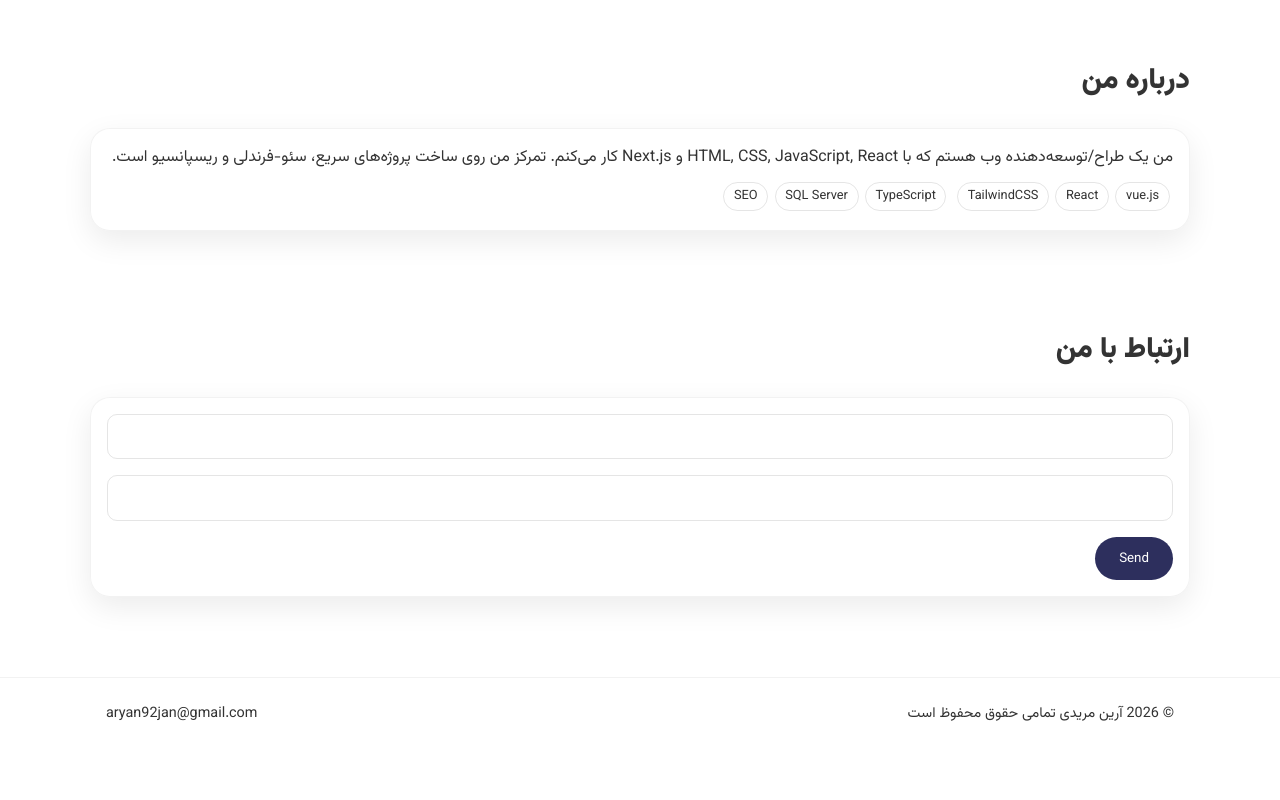
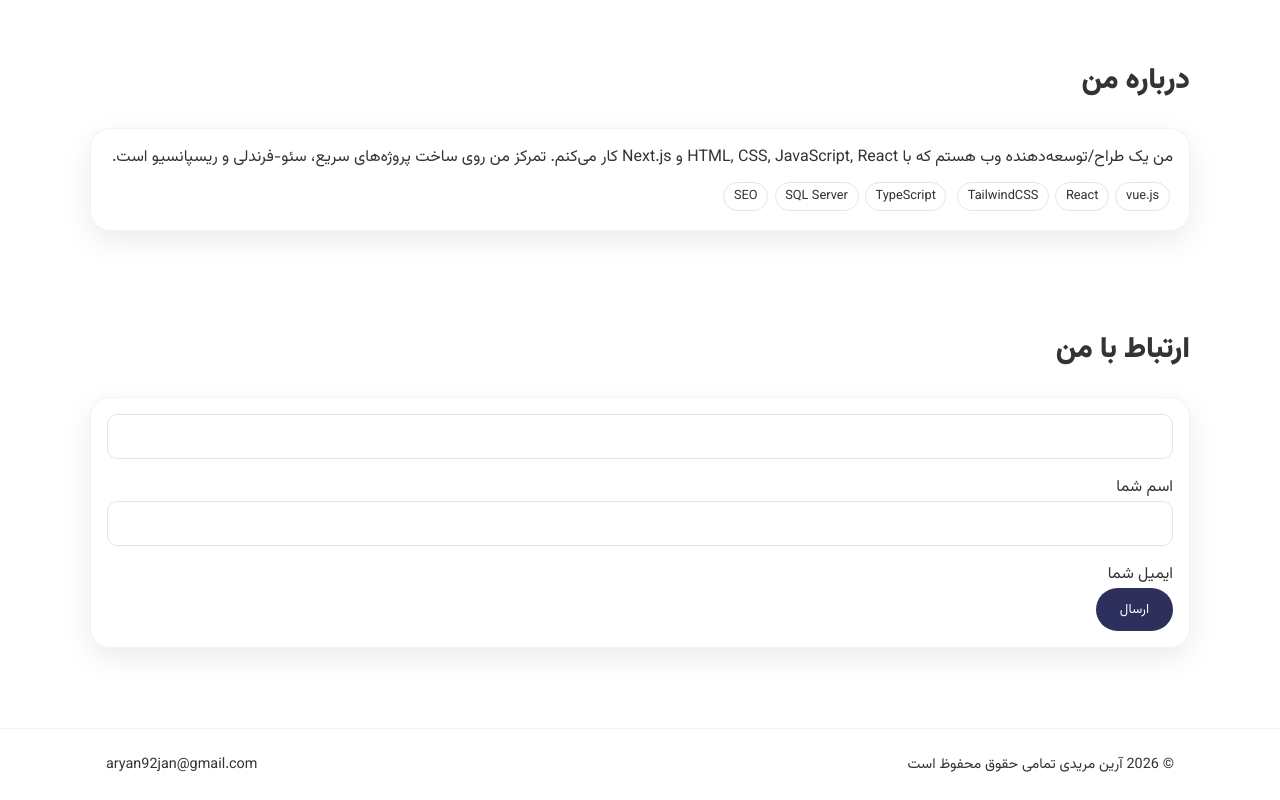
Before and after one commit to aryan92jan-dotcom/MY-pro, a plain HTML site: page index.html in a window 1280 px wide. Shown: the part 670-1470 px from the top of the page. Before the commit the page ends 1419 px from the top, so only its background shows below. Drawn offline with Linux system fonts and the light colour scheme.

Commit message:
Update index.html

```diff
--- a/index.html
+++ b/index.html
@@ -149,9 +149,9 @@ body.dark .tag { border-color: rgba(255,255,255,0.2); }
   <h2 class="section-title">ارتباط با من</h2>
   <div class="card">
 <form action="https://formsubmit.co/your@email.com" method="POST">
-     <input type="text" name="اسم شما" required>
-     <input type="email" name="ایمیل شما" required>
-     <button type="submit">Send</button>
+     <input type="text" name="name" required><p>اسم شما</p>
+     <input type="email" name="email" required><p>ایمیل شما</p>
+     <button type="submit">ارسال</button>
 </form>
   </div>
 </section>
```
